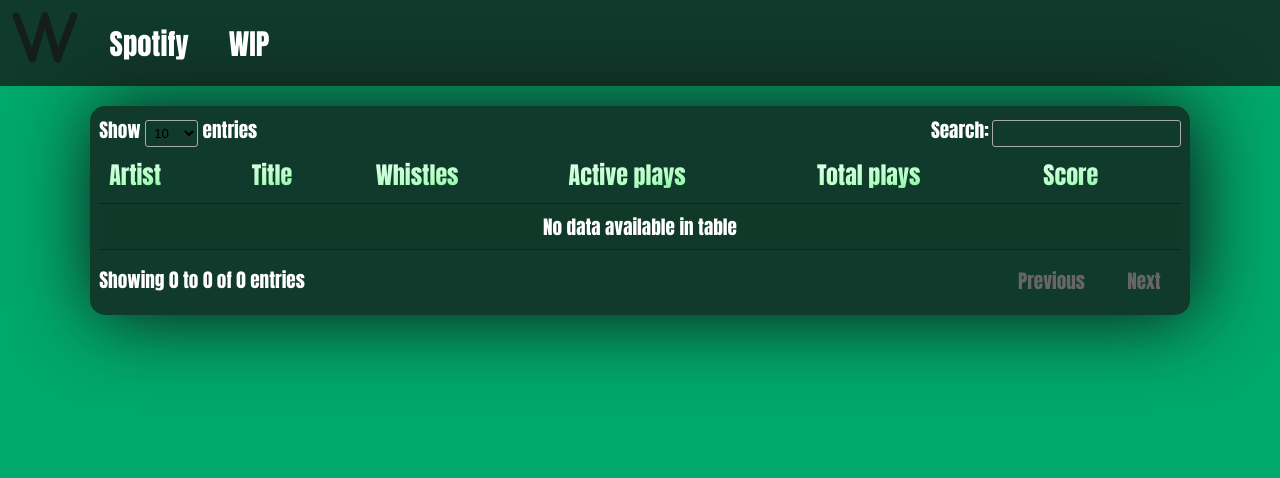
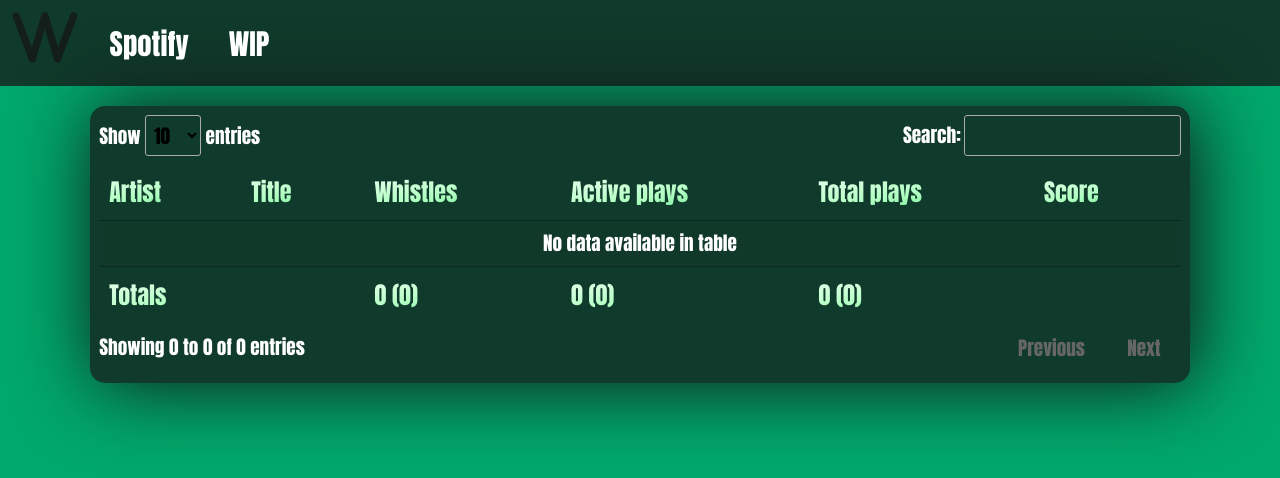
Before and after one commit to ThijsVlaeyen/Axon, a Flask app: page /statistics in a window 1280 px wide. Shown: the top 478 px of the page. Run offline with Flask 3, Linux system fonts and the light colour scheme; data that the repository does not hold is empty; some libraries are stand-ins or nearby versions.

Commit message:
some style statistics

```diff
--- a/templates/statistics.html
+++ b/templates/statistics.html
@@ -7,6 +7,7 @@
         <script src="https://cdn.jsdelivr.net/npm/chart.js"></script>
         <script src="https://cdnjs.cloudflare.com/ajax/libs/color-thief/2.3.0/color-thief.umd.js"></script>
 
+        <link href="https://stackpath.bootstrapcdn.com/bootstrap/4.5.2/css/bootstrap.min.css" rel="stylesheet">
         <link rel="stylesheet" href="https://cdn.datatables.net/2.1.8/css/dataTables.dataTables.css" />
         <link rel="stylesheet" href="https://cdnjs.cloudflare.com/ajax/libs/font-awesome/6.5.2/css/all.min.css">
         <link rel="stylesheet" href="{{ url_for('static', filename='styles/style.css') }}">
@@ -20,7 +21,71 @@
                 $('#statisticsTable').DataTable({
                     paging: true,
                     searching: true,
-                    order: [[5, 'desc']]
+                    order: [[5, 'desc']],
+                    drawCallback: function() {
+                        var api = this.api();
+
+                        // Function to sum column data
+                        var intVal = function(i) {
+                            return typeof i === 'string' ?
+                                i.replace(/[\$,]/g, '')*1 :
+                                typeof i === 'number' ?
+                                i : 0;
+                        };
+
+                        // Total of 'whistle' column (3rd column in the table)
+                        var totalWhistle = api
+                            .column(2)
+                            .data()
+                            .reduce(function(a, b) {
+                                return intVal(a) + intVal(b);
+                            }, 0);
+
+                        // Total of 'active' column (4th column in the table)
+                        var totalActive = api
+                            .column(3)
+                            .data()
+                            .reduce(function(a, b) {
+                                return intVal(a) + intVal(b);
+                            }, 0);
+
+                        // Total of 'total' column (5th column in the table)
+                        var totalTotal = api
+                            .column(4)
+                            .data()
+                            .reduce(function(a, b) {
+                                return intVal(a) + intVal(b);
+                            }, 0);
+
+                        // Page total of 'whistle' column (3rd column in the table)
+                        var pageTotalWhistle = api
+                            .column(2, { page: 'current' })
+                            .data()
+                            .reduce(function(a, b) {
+                                return intVal(a) + intVal(b);
+                            }, 0);
+
+                        // Page total of 'active' column (4th column in the table)
+                        var pageTotalActive = api
+                            .column(3, { page: 'current' })
+                            .data()
+                            .reduce(function(a, b) {
+                                return intVal(a) + intVal(b);
+                            }, 0);
+
+                        // Page total of 'total' column (5th column in the table)
+                        var pageTotalTotal = api
+                            .column(4, { page: 'current' })
+                            .data()
+                            .reduce(function(a, b) {
+                                return intVal(a) + intVal(b);
+                            }, 0);
+
+                        // Update footer with totals and page totals
+                        $('#totalWhistle').html(totalWhistle + ' (' + pageTotalWhistle + ')');
+                        $('#totalActive').html(totalActive + ' (' + pageTotalActive + ')');
+                        $('#totalTotal').html(totalTotal + ' (' + pageTotalTotal + ')');
+                    }
                 });
             });
         </script>
@@ -71,10 +136,28 @@
                         <td class="song-text">{{ item.whistle }}</td>
                         <td class="song-text">{{ item.active }}</td>
                         <td class="song-text">{{ item.total }}</td>
-                        <td class="song-text">{{ item.score }}</td>
+                        <td class="song-text">
+                            <div class="progress-bar {% if item.score >= 0.75 %}bg-success{% elif item.score >= 0.5 %}bg-warning{% else %}bg-danger{% endif %}"
+                                role="progressbar"
+                                style="width: {{ item.score * 100 }}%;"
+                                aria-valuenow="{{ item.score * 100 }}"
+                                aria-valuemin="0"
+                                aria-valuemax="100">
+                               {{ (item.score * 100) | round(2) }}%
+                           </div>
+                        </td>
                     </tr>
                     {% endfor %}
                 </tbody>
+                <tfoot>
+                    <tr>
+                        <th colspan="2" class="song-text">Totals</th>
+                        <th id="totalWhistle" class="song-text">0 (Page: 0)</th>
+                        <th id="totalActive" class="song-text">0 (Page: 0)</th>
+                        <th id="totalTotal" class="song-text">0 (Page: 0)</th>
+                        <th></th>
+                    </tr>
+                </tfoot>
             </table>
         </div>
     </div>
```
Also changed, not shown: README.md.
